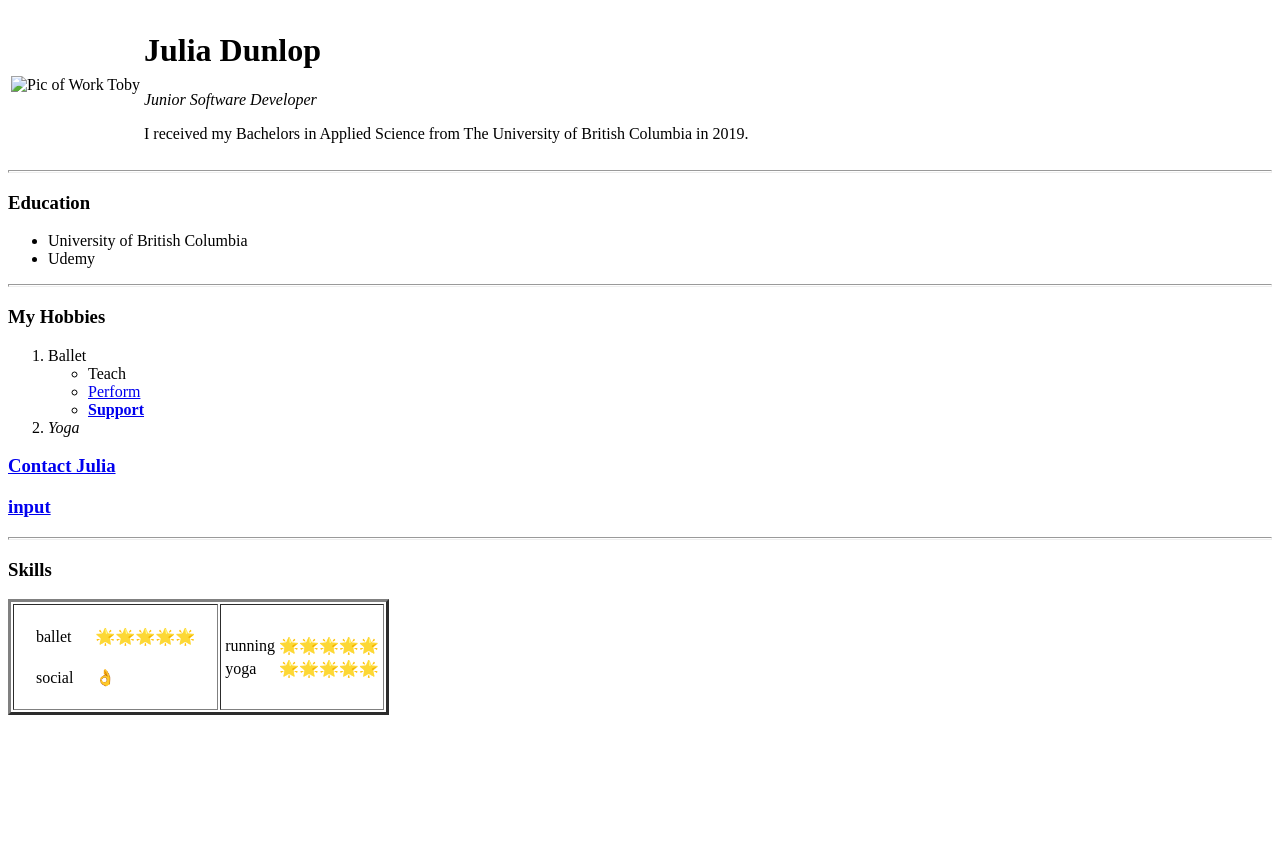
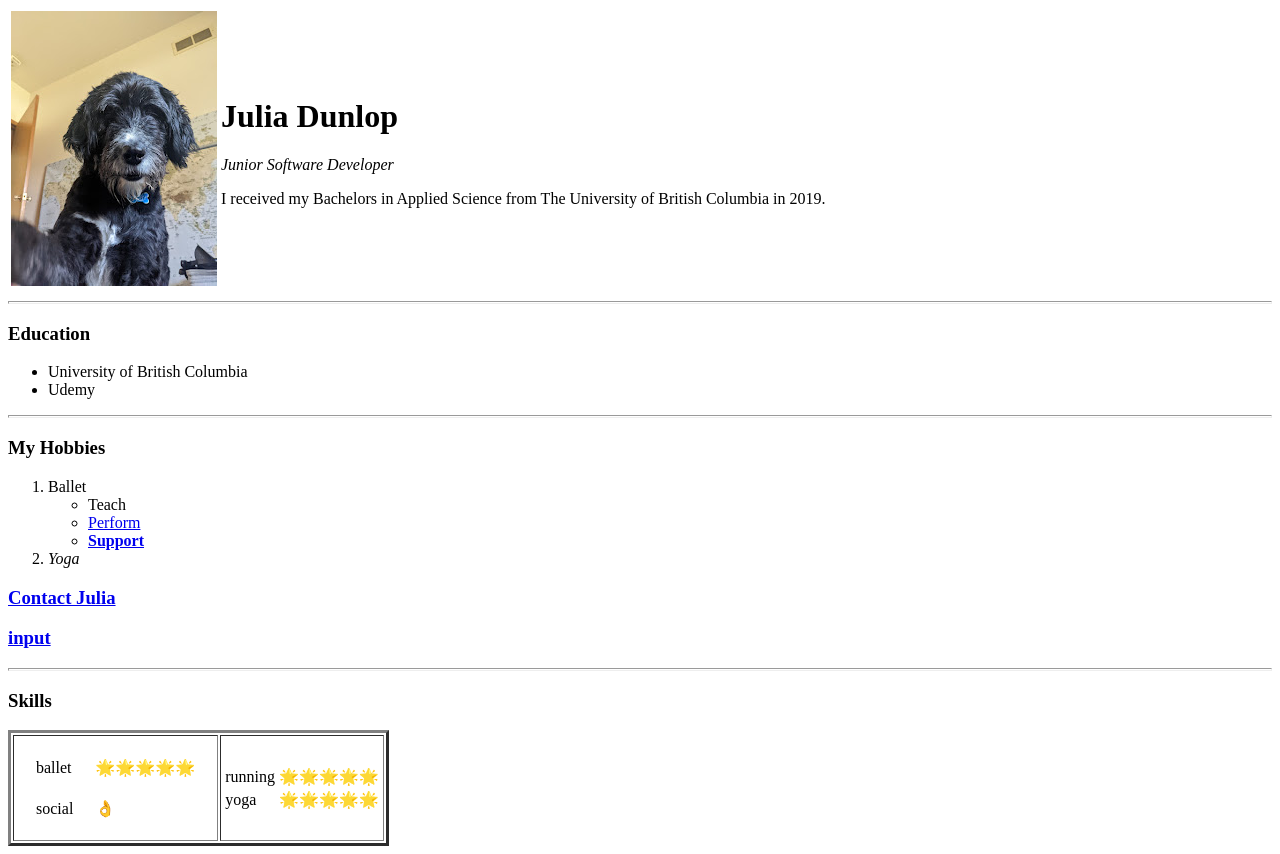
Before and after one commit to juliadunlop/personalsite, a plain HTML site: page index.html in a window 1280 px wide. Before the commit the page ends 800 px from the top, so only its background shows below. Drawn offline with Linux system fonts and the light colour scheme.

Commit message:
Edited Picture

```diff
--- a/index.html
+++ b/index.html
@@ -7,9 +7,7 @@
   <body>
     <table>
       <tr>
-        <td><img src="pics/hardworktoby.jpg" alt="Pic of Work Toby"></td> <!--since this pic isnt in
-        the same heirarchy as this code file had to add a path. If just using toby.jpg it would
-      just be "Toby.jpg" -->
+        <td><img src="Toby.jpg" alt="Pic of Work Toby"></td>
         <td><h1>Julia Dunlop</h1>
             <p><em>Junior Software Developer</em></p>
             <p>
```
